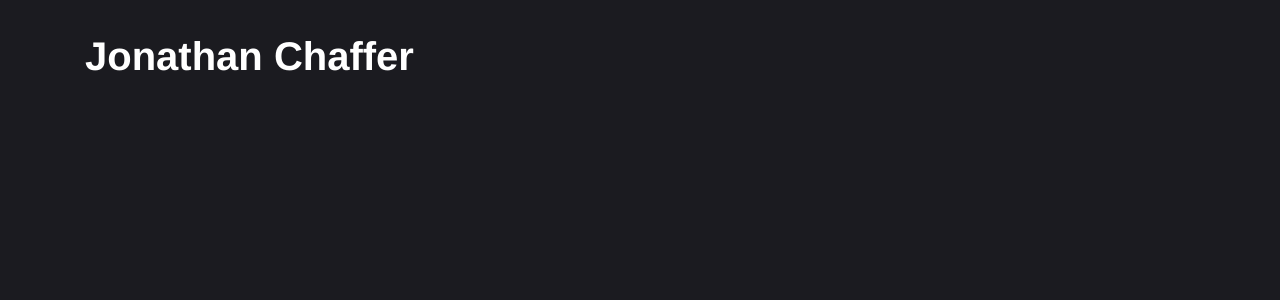
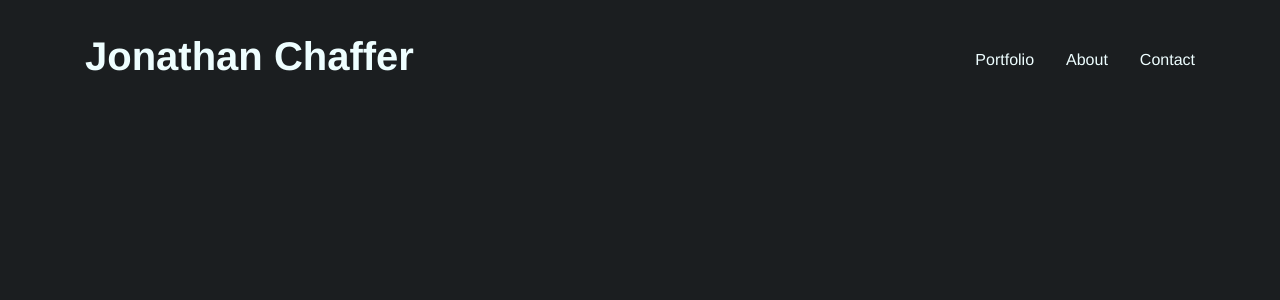
Before and after one commit to jonathanchaffer/portfolio, a React (Create React App) app: page / in a window 1280 px wide. Shown: the top 300 px of the page. Built offline with nearby package versions, Linux system fonts and the light colour scheme.

Commit message:
add styles and routing

```diff
--- a/src/components/App.tsx
+++ b/src/components/App.tsx
@@ -1,12 +1,22 @@
 import React from "react";
 import Container from "react-bootstrap/Container";
+import { BrowserRouter as Router, Link } from "react-router-dom";
 
 export function App(): JSX.Element {
   return (
-    <Container>
-      <nav>
-        <h1>Jonathan Chaffer</h1>
-      </nav>
-    </Container>
+    <Router>
+      <Container>
+        <nav>
+          <Link to="/">
+            <h1>Jonathan Chaffer</h1>
+          </Link>
+          <div>
+            <Link to="/portfolio">Portfolio</Link>
+            <Link to="/about">About</Link>
+            <Link to="/contact">Contact</Link>
+          </div>
+        </nav>
+      </Container>
+    </Router>
   );
 }
--- a/src/styles/index.scss
+++ b/src/styles/index.scss
@@ -1,12 +1,25 @@
 @import "~bootstrap/scss/bootstrap.scss";
 
-$bg: #1b1b20;
-$text: #ffffff;
+$bg: #1b1e20;
+$text: #eefeff;
+$highlight: #70f5e3;
+
+$transition-duration: 0.2s;
 
 body {
   background-color: $bg;
   font-family: Helvetica, sans-serif;
   color: $text;
+
+  a {
+    color: unset;
+    transition-duration: $transition-duration;
+  }
+
+  a:hover {
+    color: $highlight;
+    text-decoration: unset;
+  }
 
   h1 {
     font-weight: bold;
@@ -15,6 +28,11 @@ body {
   nav {
     padding: 2rem 0;
     align-items: center;
+    display: flex;
     justify-content: space-between;
+
+    div a:not(:first-child) {
+      margin-left: 2rem;
+    }
   }
 }
```
